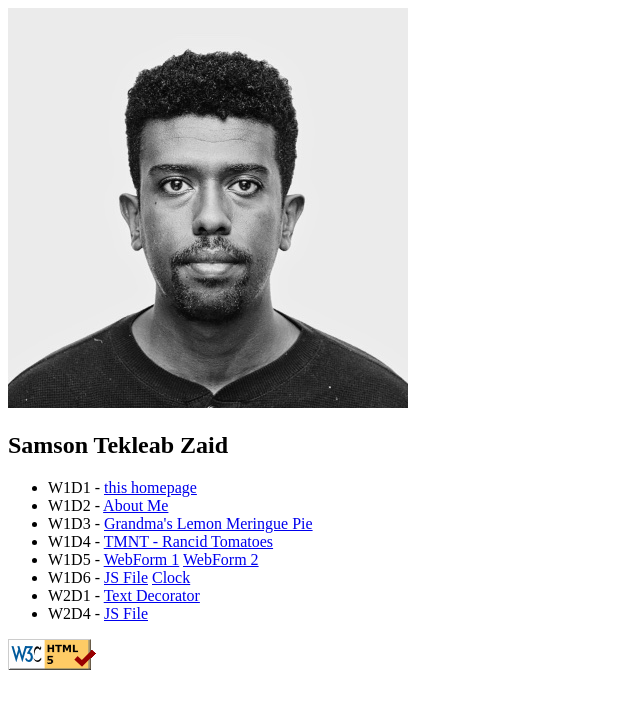
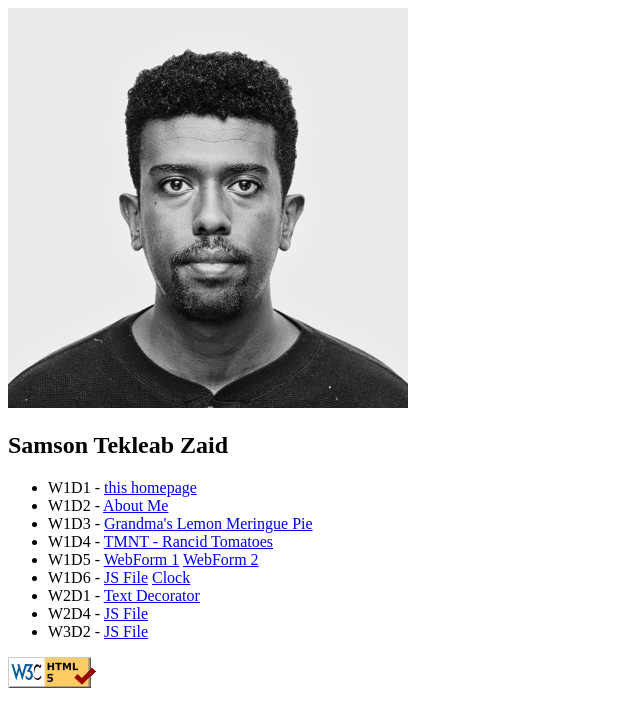
Before and after one commit to JaCkIsO/JaCkIsO.github.io, a plain HTML site: page index.html in a window 1280 px wide. Shown: the whole page, without its empty margins (0-640 px from the left). Drawn offline with Linux system fonts and the light colour scheme.

Commit message:
Update index.html
Add Lab 9

```diff
--- a/index.html
+++ b/index.html
@@ -20,6 +20,7 @@
         <li>W1D6 - <a href="js/lab6.js">JS File</a> <a href="clock.html">Clock</a></li>
         <li>W2D1 - <a href="decoratemytext.html">Text Decorator</a></li>
         <li>W2D4 - <a href="js/lab8.js">JS File</a></li>
+        <li>W3D2 - <a href="js/lab9.js">JS File</a></li>
 
     </ul>
     <a href="https://validator.w3.org/nu/check/referer"> <img src="images/w3c-html.png" alt="Valid HTML!" /></a>
```
